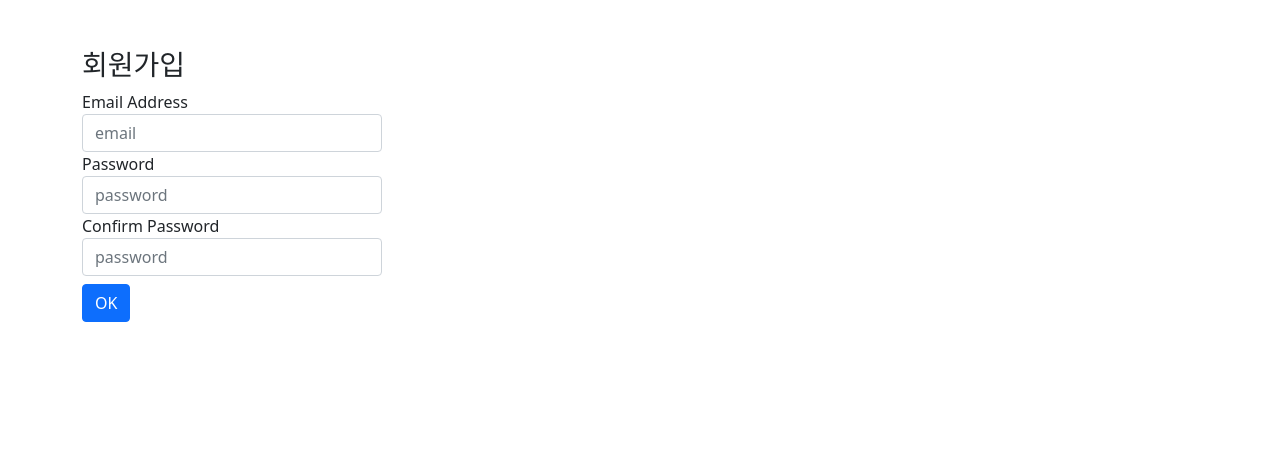
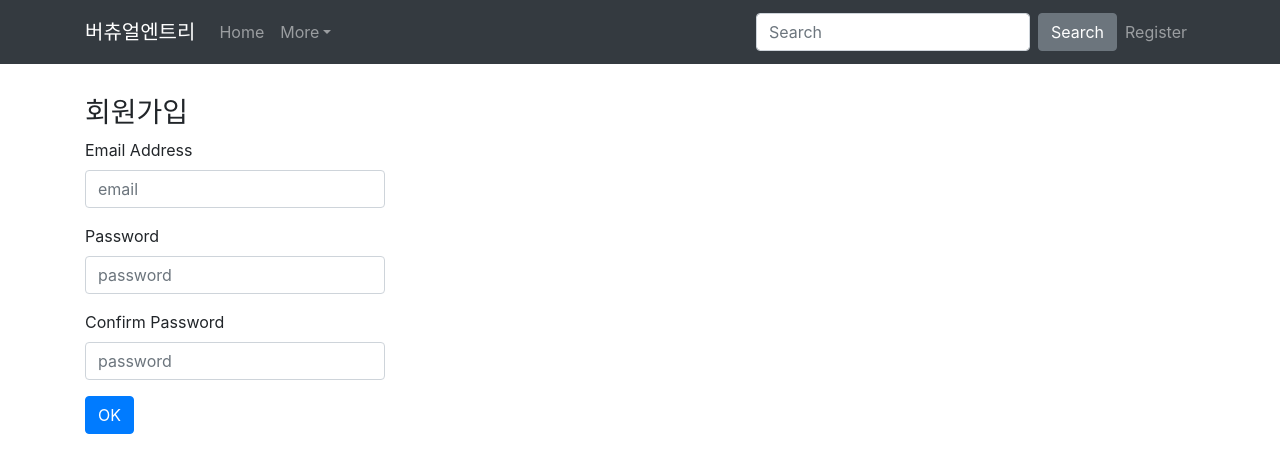
Before and after one commit to bravemeow/VirtualEntry, a React (Create React App) app in the folder client/: page /register in a window 1280 px wide. Shown: the top 472 px of the page. Built offline with nearby package versions, Linux system fonts and the light colour scheme.

Commit message:
Add Navbar And Handling Register Error

```diff
--- a/client/src/App.css
+++ b/client/src/App.css
@@ -1,7 +1,12 @@
-#root {
-    margin-top: 3rem;
+.myNav {
+    min-height: 3rem;
 }
-
+.navDrop {
+    margin: 5px !important;
+}
+.myMain {
+    margin-top: 2rem;
+}
 .sign-form {
     max-width: 300px;
 }
--- a/client/src/App.js
+++ b/client/src/App.js
@@ -1,6 +1,8 @@
 import React from 'react';
 import './App.css';
-import RegisterPage from './pages/account';
+import 'bootstrap/dist/css/bootstrap.min.css';
+import SignPage from './pages/account';
+import NavBar from './components/NavBar';
 import {
     BrowserRouter as Router,
     Route,
@@ -11,13 +13,14 @@ import {
 function App() {
     return (
         <Router>
-            <div className="container">
+            <NavBar />
+            <div className="myMain container">
                 <Switch>
-                    <Route path="/" exact>
+                    <Route path="/" exact id="home">
                         Home Page
                     </Route>
                     <Route path="/register">
-                        <RegisterPage />
+                        <SignPage />
                     </Route>
                 </Switch>
             </div>
--- /dev/null
+++ b/client/src/components/NavBar.js
@@ -0,0 +1,36 @@
+import React from 'react';
+import {Nav, Navbar, NavDropdown, Form, FormControl, Button} from 'react-bootstrap';
+
+
+
+function NavBar() {
+    return (
+        <Navbar bg="dark" variant="dark" expand="lg">
+            <div className="myNav container">
+                <Navbar.Toggle aria-controls="basic-navbar-nav" />
+                <Navbar.Brand href="/">버츄얼엔트리</Navbar.Brand>
+                <Navbar.Collapse id="basic-navbar-nav">
+                    <Nav className="flex mr-auto">
+                    <Nav.Link href="/">Home</Nav.Link>
+                    <NavDropdown title="More" id="basic-nav-dropdown">
+                        <NavDropdown.Item href="#action/3.1">Action</NavDropdown.Item>
+                        <NavDropdown.Item href="#action/3.2">Another action</NavDropdown.Item>
+                        <NavDropdown.Item href="#action/3.3">Something</NavDropdown.Item>
+                        <NavDropdown.Divider />
+                        <NavDropdown.Item href="#action/3.4">Separated link</NavDropdown.Item>
+                    </NavDropdown>
+                    </Nav>
+                    <Form className="d-flex">
+                        <FormControl type="text" placeholder="Search" className="mr-sm-2" />
+                        <Button variant="secondary">Search</Button>
+                    </Form>
+                    <Nav className="flex-shrink-1">
+                    <Nav.Link href="/register">Register</Nav.Link>
+                    </Nav>
+                </Navbar.Collapse>
+            </div>
+        </Navbar>
+    )
+}
+
+export default NavBar;
--- a/client/src/components/RegisterForm.js
+++ b/client/src/components/RegisterForm.js
@@ -1,4 +1,5 @@
 import React, {useState} from 'react';
+import AddUser from '../function/addUser';
 
 
 
@@ -9,47 +10,61 @@ function RegisterForm() {
     const [passwordError, setPasswordError] = useState('');
     const [password2, setPassword2] = useState('');
     const [password2Error, setPassword2Error] = useState('');
+    const [error, setError] = useState('');
 
+
+    function checkAddUser(email, password, password2) {
+        AddUser(email, password, password2)
+            .then(function(resolvedData) {
+                if (!resolvedData) {
+                    setError("존재하는 이메일주소입니다.")
+                }
+                else
+                setError("회원가입을 축하드립니다.")
+            })
+    }
+
+    // Check Validation
     function validateForm() {
-        if (!email && !password && !password2) {
-            setEmailError('이메일을 입력해주세요.')
-            setPasswordError('비밀번호를 입력해주세요.')
-            setPassword2Error('비밀번호를 입력해주세요.')
-        }
-        else if (!email && !password) {
-            setEmailError('이메일을 입력해주세요.')
-            setPasswordError('비밀번호를 입력해주세요.')
-            setPassword2Error('')
-        }
-        else if (!password && !password2) {
-            setPasswordError('비밀번호를 입력해주세요.')
-            setPassword2Error('비밀번호를 입력해주세요.')
-        }
-        else if (!email && !password2) {
-            setEmailError('이메일을 입력해주세요.')
-            setPassword2Error('비밀번호를 입력해주세요.')
-        }
+        let validated = false;
         if (!email) {
             setEmailError('이메일을 입력해주세요.')
         }
-        else if (!password) {
+        if (!password) {
             setPasswordError('비밀번호를 입력해주세요.')
         }
-        else if (!password2) {
+        if (!password2) {
             setPassword2Error('비밀번호를 입력해주세요.')
         }
-        else if (password !== password2) {
+        if (password !== password2 && password2 != '') {
             setPassword2Error('비밀번호가 일치하지 않습니다.')
         }
+        if (email && password === password2) {
+            validated = true;
+        }
+        return validated
     }
 
+    function resetError() {
+        setError('');
+        setEmailError('');
+        setPasswordError('');
+        setPassword2Error('');
+    }
+
+    // Submit Button
     function onSubmit(event) {
         event.preventDefault();
-        validateForm();
+        resetError();
+        if (validateForm()) {
+            checkAddUser(email, password, password2);
+        }
     };
 
     return (
+        <>
         <form className="sign-form" onSubmit={onSubmit}>
+            <h3>회원가입</h3>
             <div className="form-group">
                 <label> Email Address </label>
                 <input type="email" value={email} className="form-control" onChange={e => setEmail(e.target.value) } placeholder="email" />
@@ -65,10 +80,13 @@ function RegisterForm() {
                 <input type="password" value={password2} className="form-control" onChange={e => setPassword2(e.target.value) } placeholder="password" minLength="8" />
                 <div className="sign-err">{password2Error}</div>
             </div>
-            <button type="submit" className="btn btn-primary mt-2">
+            <div className="sign-err">{error}</div>
+            <button type="submit" className="btn btn-primary">
                 OK
             </button>
+
         </form>
+        </>
     )
 };
 
--- /dev/null
+++ b/client/src/function/addUser.js
@@ -0,0 +1,18 @@
+import React from 'react';
+import axios from 'axios';
+
+
+// Add User
+async function AddUser(email, password1, password2) {
+    var validated = true;
+    const data = {"email": email, "password1": password1, "password2": password2};
+    await axios.post('/rest-auth/registration/', data)
+        .catch(err => {
+            if (err.response.data.email) {
+                validated = false;
+            }
+        })
+    return validated
+}
+
+export default AddUser;
--- a/client/src/pages/account.js
+++ b/client/src/pages/account.js
@@ -1,16 +1,11 @@
-import React, {useState, useEffect} from 'react';
+import React from 'react';
 import RegisterForm from '../components/RegisterForm';
-import axios from 'axios';
 
 
 
 function RegisterPage() {
-    const [tokens, setTokens] = useState([]);
     return (
-        <div>
-            <h3>회원가입</h3>
-            <RegisterForm />
-        </div>
+        <RegisterForm />
     )
 }
 
```
Also changed, not shown: 1 other file (tests, documents, lock files or other folders).
